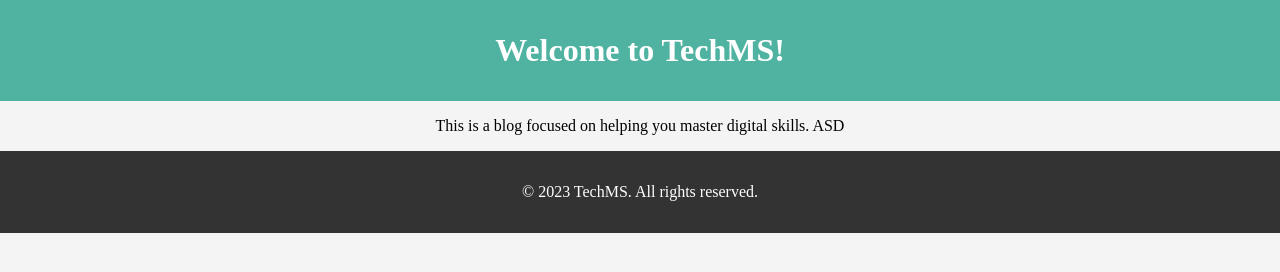
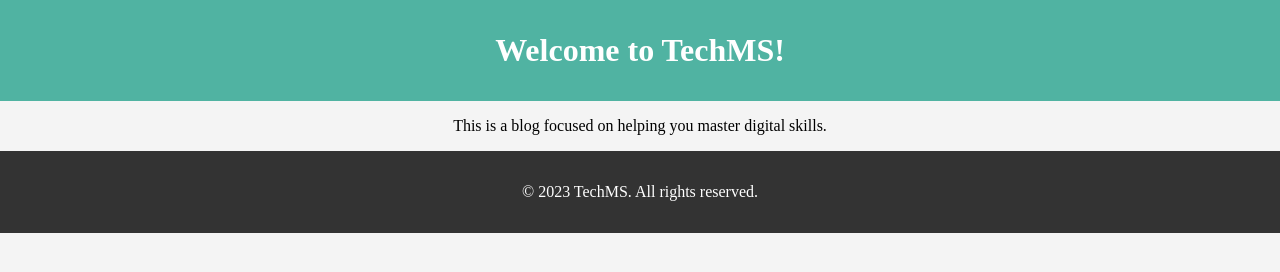
Before and after one commit to maikisb/TechMS, a plain HTML site: page public/index.html in a window 1280 px wide. Drawn offline with Linux system fonts and the light colour scheme.

Commit message:
Removed test from index

```diff
--- a/public/index.html
+++ b/public/index.html
@@ -12,7 +12,6 @@
     </header>
     <main>
         <p>This is a blog focused on helping you master digital skills.
-            ASD
         </p>
     </main>
     <footer>
```
